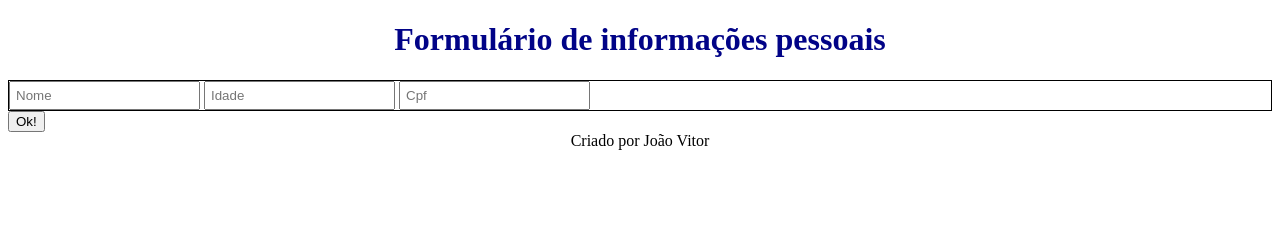
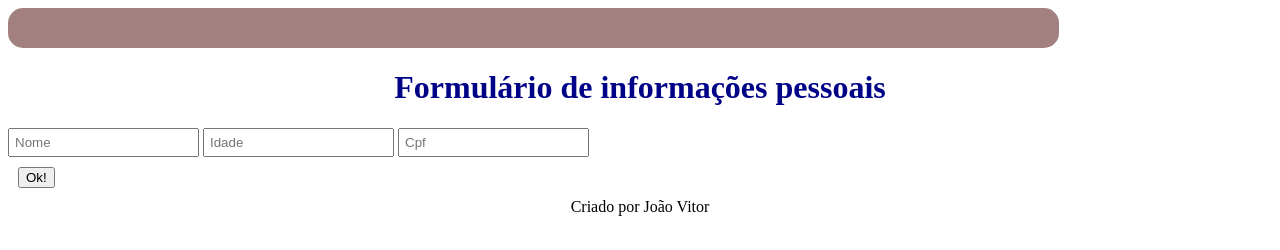
Before and after one commit to joaovitortm4/programacao_web_CC_A, a plain HTML site: page index.html in a window 1280 px wide. Drawn offline with Linux system fonts and the light colour scheme.

Commit message:
personalização

```diff
--- a/index.html
+++ b/index.html
@@ -7,13 +7,17 @@
     <link rel="stylesheet" href="styles.css">
 </head>
 <body>
-    <h1 id="titulo">Formulário de informações pessoais</h1>
-    <div class="entradas-formulario">
-        <input type="text" placeholder="Nome">
-        <input type="number"placeholder="Idade">
-        <input type="text"placeholder="Cpf">
+    <div class="contaicontainer">
+        <div class="centered-div"></div>
+            <h1 id="titulo">Formulário de informações pessoais</h1>
+            <input type="text" placeholder="Nome">
+            <input type="number"placeholder="Idade">
+            <input type="text"placeholder="Cpf">
+            <div class="button">
+                <button>Ok!</button>
+            </div>
+        </div>
     </div>
-    <button>Ok!</button>
     <footer class="rodape">Criado por João Vitor</footer>
 </body>
 </html>
```
